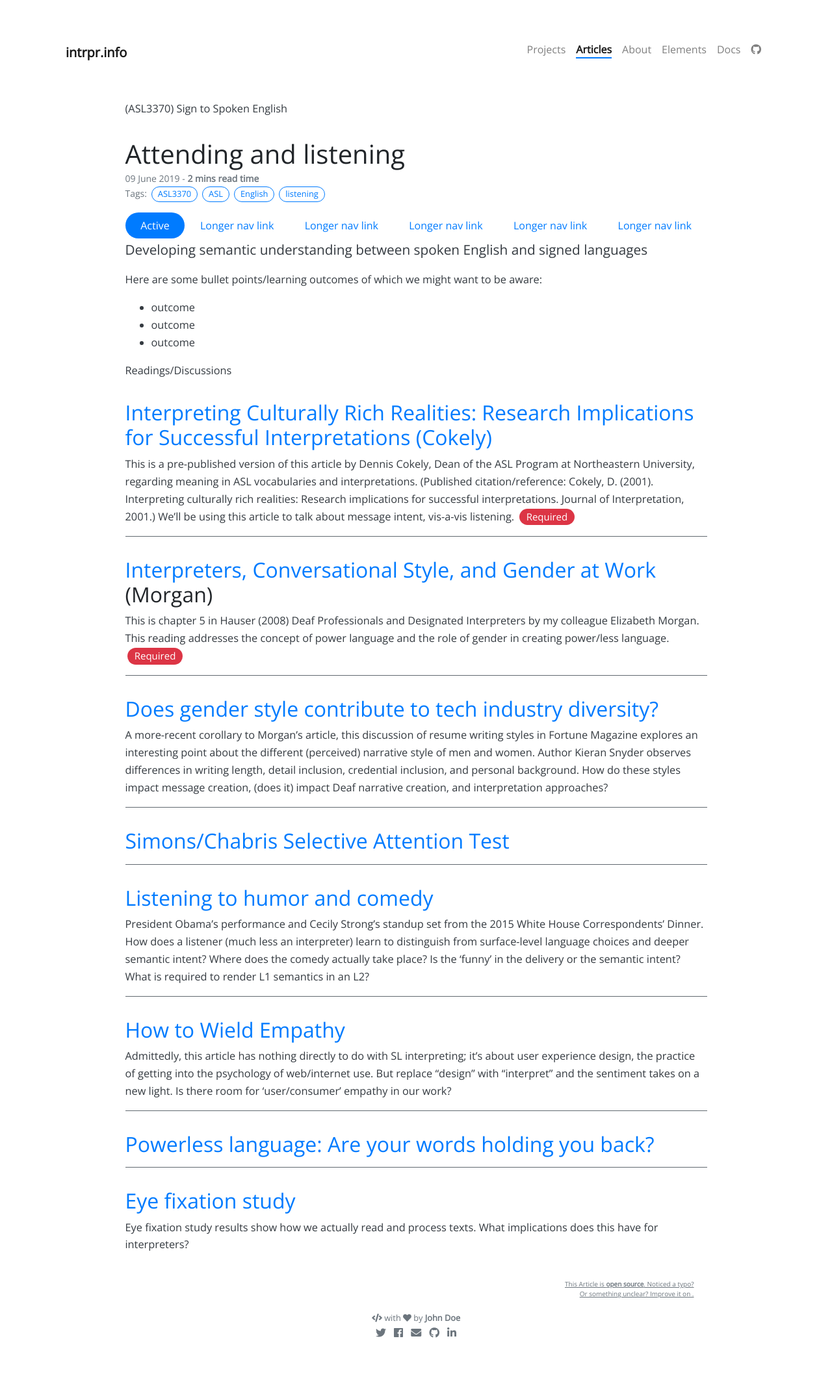
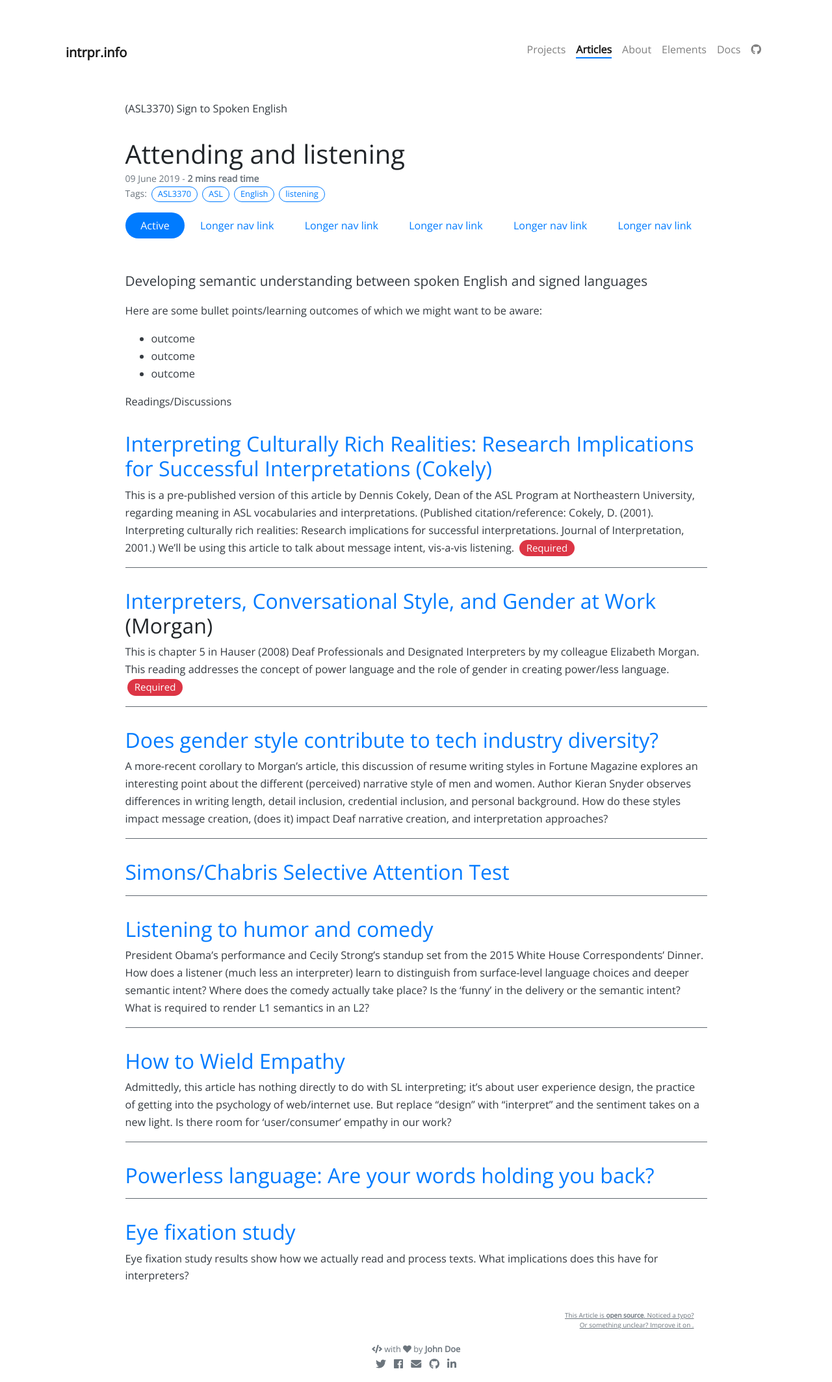
Before and after one commit to intrpr/jekyll-portfol-test, a Jekyll site: the page built from _posts/2019-06-09-attending-and-listening.md, in a window 1280 px wide. Shown: the whole page at 65% size. Built offline with Jekyll 4.4.1, drawn with Linux system fonts in a browser that asks for light colours; nearby versions of some CDN libraries; our own code applies the rules of GitHub Pages for plain Markdown files; comment, search, counter and statistics services are not loaded; before the commit the page ends 2079 px from its top, so only the background shows below that.

Commit message:
Update class-nav.html

```diff
--- a/_includes/class-nav.html
+++ b/_includes/class-nav.html
@@ -1,4 +1,4 @@
-<nav class="nav nav-pills flex-column flex-sm-row">
+<nav class="nav nav-pills flex-column flex-sm-row mt-2 mb-5">
 	<a class="flex-sm-fill text-sm-center nav-link active" href="#">Active</a>
 	<a class="flex-sm-fill text-sm-center nav-link" href="#">Longer nav link</a>
 	<a class="flex-sm-fill text-sm-center nav-link" href="#">Longer nav link</a>
```
